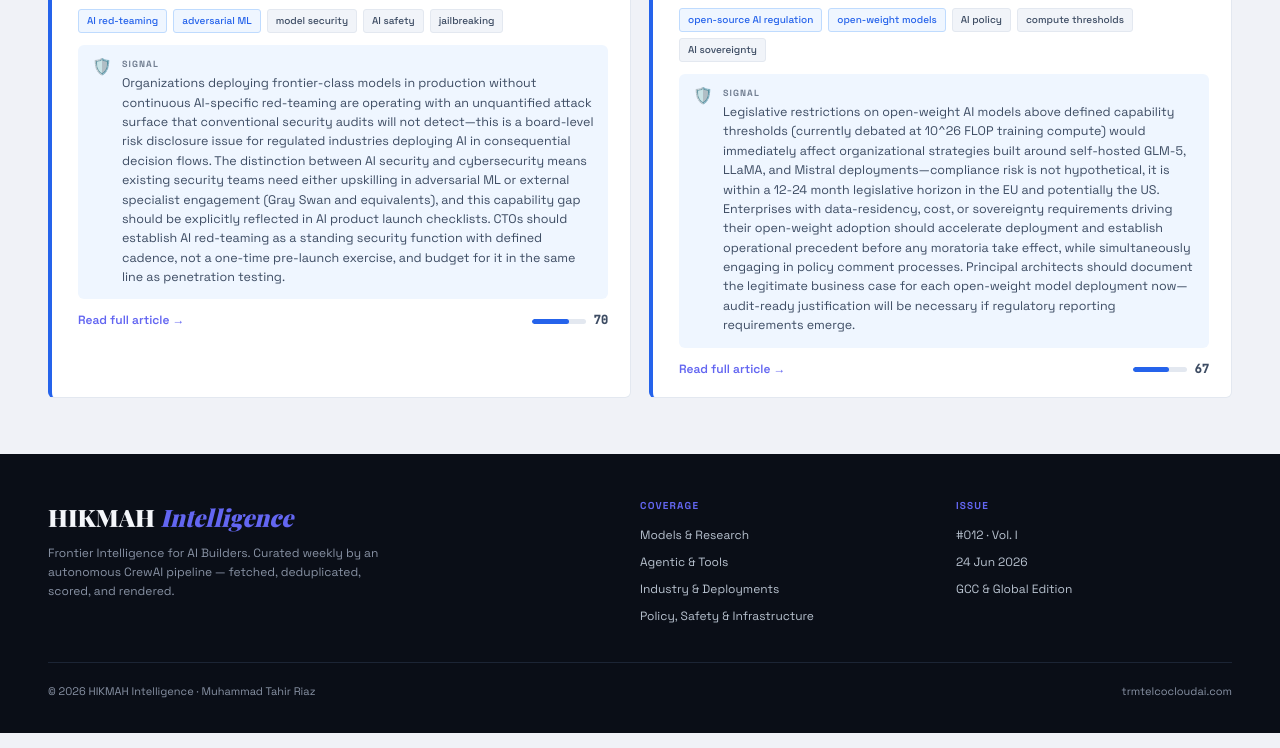
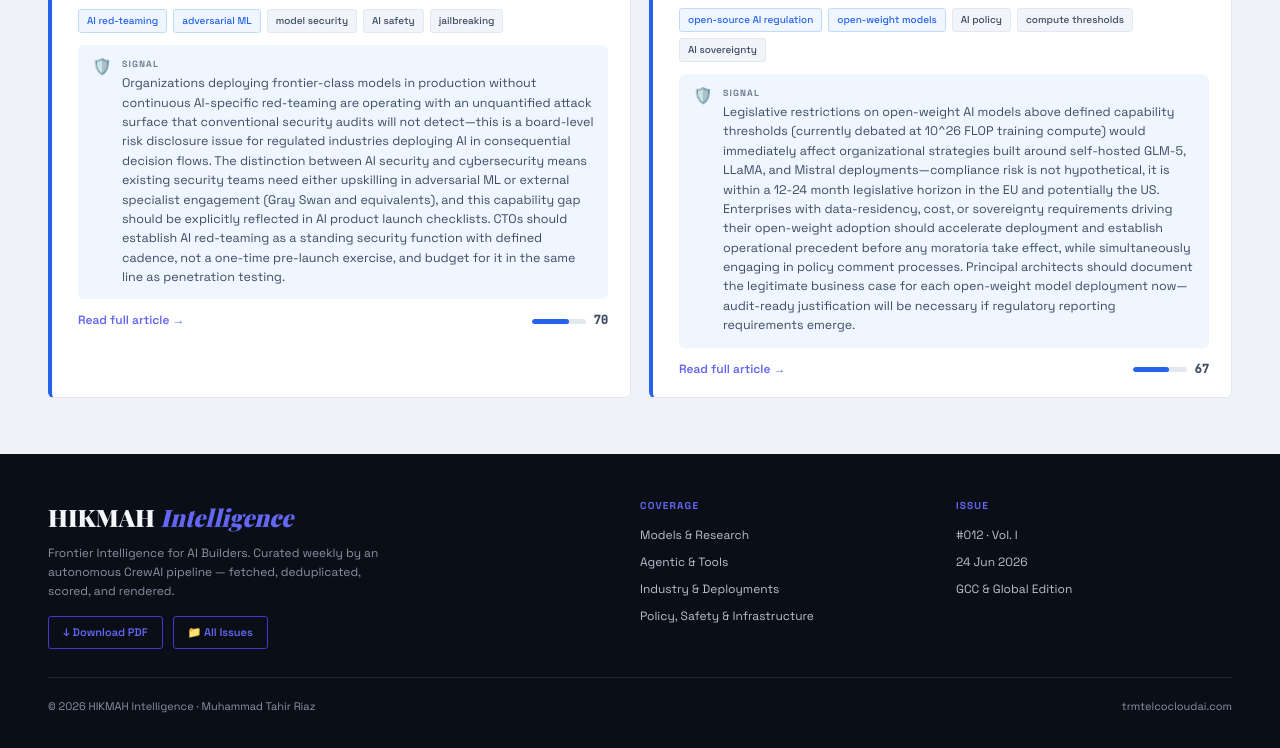
Before and after one commit to triaz-malik/Agentic-AI-Automation, a plain HTML site: page CrewAI/intelligence/issues/issue-012.html in a window 1280 px wide. Shown: the part 9613-10361 px from the top of the page. Drawn offline with nearby package versions, Linux system fonts and the light colour scheme; a web font is replaced by a local one.

Commit message:
CrewAI/intelligence: Issue #012 - 24 Jun 2026

```diff
--- a/CrewAI/intelligence/issues/issue-012.html
+++ b/CrewAI/intelligence/issues/issue-012.html
@@ -1097,6 +1097,8 @@ a{color:inherit;text-decoration:none;}
     <div>
       <div class="footer-brand">HIKMAH <span class="wm-accent">Intelligence</span></div>
       <div class="footer-tag">Frontier Intelligence for AI Builders. Curated weekly by an autonomous CrewAI pipeline — fetched, deduplicated, scored, and rendered.</div>
+      <div class="hosted-links">
+<a href="https://triaz-malik.github.io/Agentic-AI-Automation/CrewAI/intelligence/issues/issue-012.pdf">↓ Download PDF</a><a href="https://triaz-malik.github.io/Agentic-AI-Automation/CrewAI/intelligence/index.html">📁 All Issues</a>      </div>
     </div>
     <div class="footer-col">
       <h4>Coverage</h4>
```
Also changed, not shown: CrewAI/intelligence/issues/issue-012-mobile.html (+2 -0 lines).
